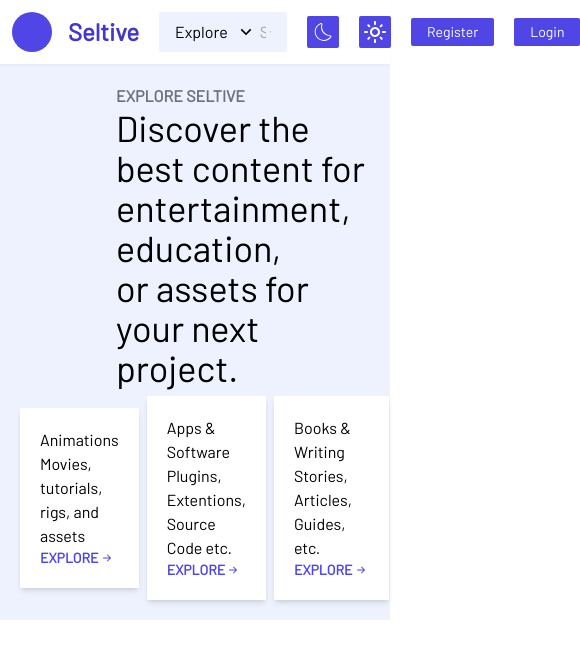
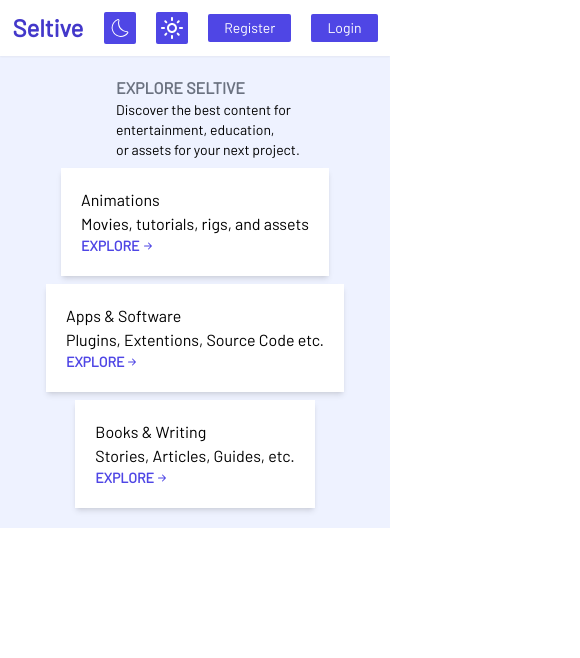
Before and after one commit to Pascal488/Flex-code, a React (Create React App) app in the folder seltive/: page /home in a window 390 px wide. Shown: the top 658 px of the page, 580 px wide, since content can reach past the window. Built offline with nearby package versions, Linux system fonts and the light colour scheme; no server answers.

Commit message:
:Fix responsive homeexplore page

```diff
--- a/seltive/src/pages/homeexplore/HomeExplore.tsx
+++ b/seltive/src/pages/homeexplore/HomeExplore.tsx
@@ -25,10 +25,10 @@
     <>
       <div className="flex items-center gap-5 p-3 w-full justify-around bg-white shadow-sm">
         <div className="flex  gap-4 items-center ">
-          <span className="w-10 h-10 rounded-full bg-indigo-600"></span>
+          <span className="md:hidden w-10 h-10 rounded-full bg-indigo-600"></span>
           <h1 className=" text-2xl text-indigo-700 font-extrabold">Seltive</h1>
         </div>
-        <div className="flex items-center bg-indigo-50 justify-around w-[35%] rounded-sm py-1 px-4">
+        <div className="md:hidden md:w-full md:justify-center flex items-center bg-indigo-50 justify-around w-[35%] rounded-sm py-1 px-4">
           <span className="flex items-center gap-2">
             Explore
             <RiArrowDownSLine className="text-xl cursor-pointer" />
@@ -62,13 +62,13 @@
       <div className="p-5 w-full ">
         <div className="ml-24">
           <h1 className="text-gray-500 font-semibold ">EXPLORE SELTIVE</h1>
-          <p className="text-4xl  mb-2">
+          <p className="text-4xl md:text-sm mb-2">
             Discover the best content for entertainment, education,
             <br /> or assets for your next project.
           </p>
         </div>
 
-        <div className="flex items-center justify-around w-full gap-2">
+        <div className="flex items-center justify-around w-full gap-2  md:flex-col ">
           <div className="flex flex-col p-5 bg-white shadow-md">
             <h1>Animations</h1>
             <span>Movies, tutorials, rigs, and assets</span>
```
